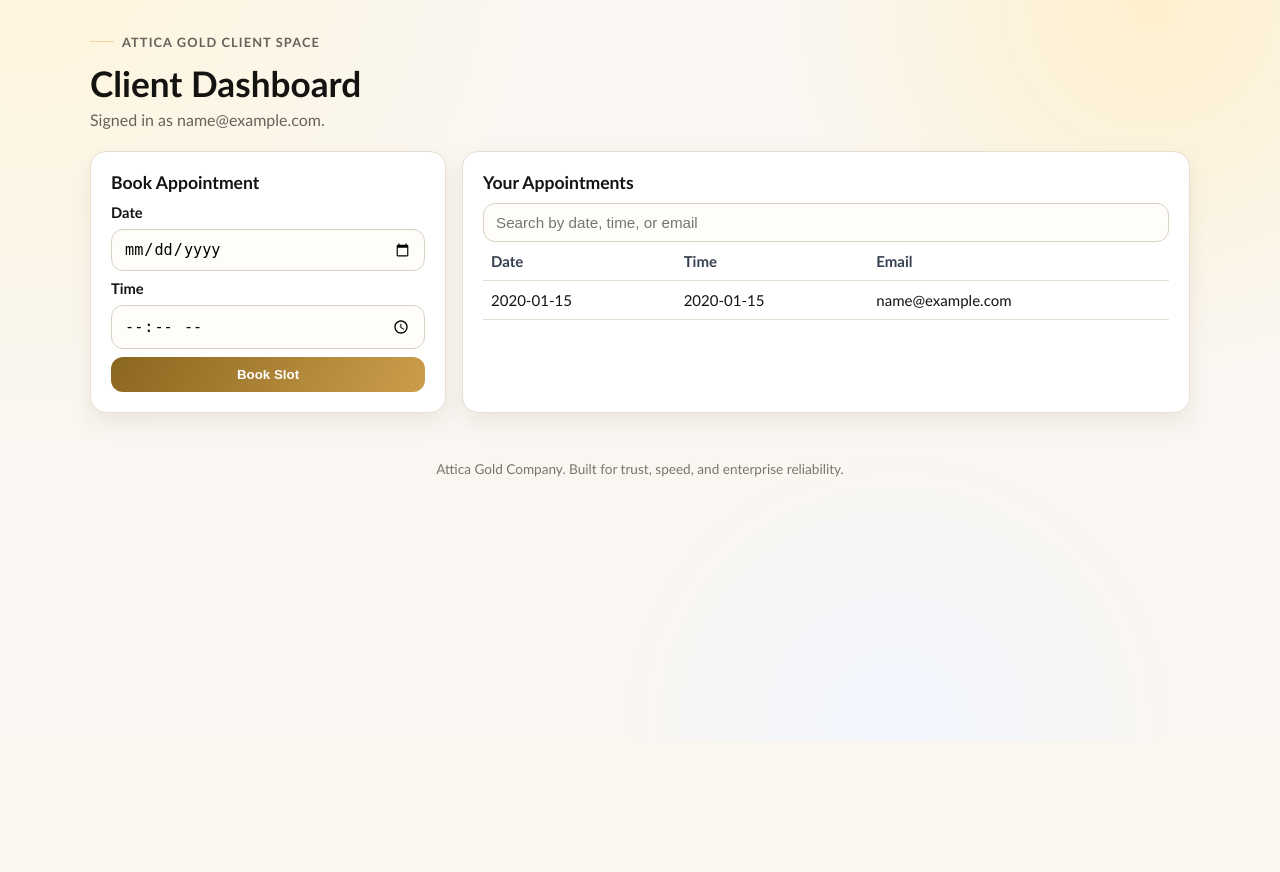
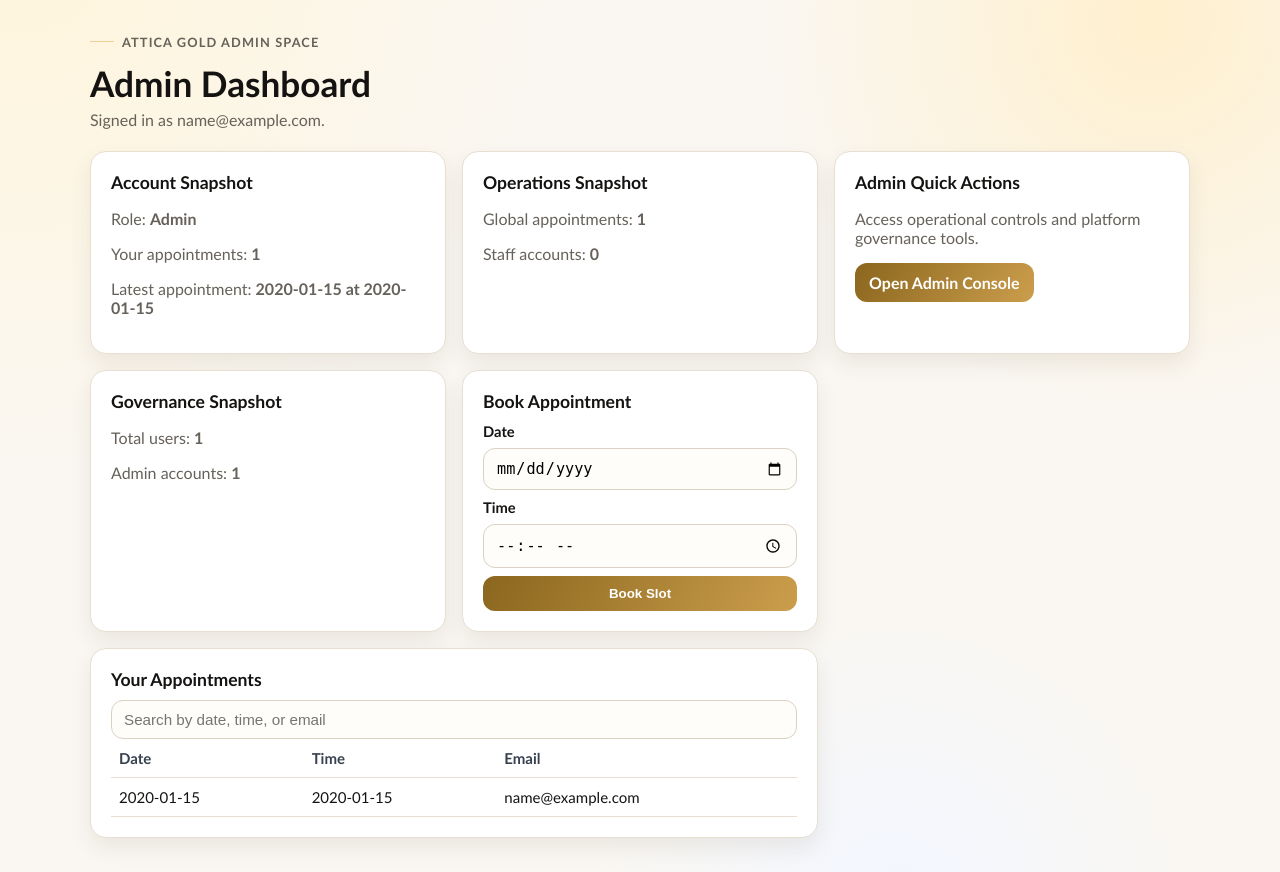
Before and after one commit to Kaif0333/Attica-Gold-Project, a FastAPI app: page /dashboard in a window 1280 px wide. Shown: the part 59-931 px from the top of the page. Before the commit the page ends 800 px from the top, so only its background shows below. Run offline with FastAPI, Linux system fonts and the light colour scheme; the visitor is signed in with stand-in values (Sample User, id 1); tables that the repository leaves empty hold one stand-in row (values such as "Sample post").

Commit message:
feat: personalize dashboard experience by user role

```diff
--- a/app/main.py
+++ b/app/main.py
@@ -598,6 +598,7 @@ def register(
 def dashboard(request: Request, db: Session = Depends(get_db)):
     user_id = request.session.get("user_id")
     user_email = request.session.get("user")
+    user_role = request.session.get("role", "client")
     if not user_id or not user_email:
         return RedirectResponse("/login", status_code=303)
 
@@ -612,11 +613,35 @@ def dashboard(request: Request, db: Session = Depends(get_db)):
         .order_by(Appointment.created_at.desc())
         .all()
     )
+
+    total_appointments = len(appointments)
+    latest_appointment = appointments[0] if appointments else None
+    role_metrics = {
+        "total_appointments": total_appointments,
+        "latest_appointment_label": (
+            f"{latest_appointment.date} at {latest_appointment.time}" if latest_appointment else "None"
+        ),
+    }
+
+    if user_role in {"staff", "admin"}:
+        all_appointments_count = db.query(Appointment).count()
+        staff_count = db.query(User).filter(User.role == "staff").count()
+        role_metrics["global_appointments"] = all_appointments_count
+        role_metrics["staff_count"] = staff_count
+
+    if user_role == "admin":
+        total_users = db.query(User).count()
+        admin_count = db.query(User).filter(User.role == "admin").count()
+        role_metrics["total_users"] = total_users
+        role_metrics["admin_count"] = admin_count
+
     return templates.TemplateResponse(
         request,
         "dashboard.html",
         {
             "user_email": user_email,
+            "user_role": user_role,
+            "role_metrics": role_metrics,
             "appointments": appointments,
             "flash": pop_flash(request),
             "csrf_token": get_or_create_csrf_token(request),
--- a/templates/dashboard.html
+++ b/templates/dashboard.html
@@ -2,12 +2,40 @@
 {% block title %}Dashboard | Attica Gold{% endblock %}
 {% block content %}
 <section class="dash-head">
-    <p class="tag">Attica Gold Client Space</p>
-    <h1>Client Dashboard</h1>
+    <p class="tag">Attica Gold {{ user_role|title }} Space</p>
+    <h1>{{ user_role|title }} Dashboard</h1>
     <p>Signed in as {{ user_email }}.</p>
 </section>
 
 <section class="panel-grid">
+    <article class="panel reveal">
+        <h3>Account Snapshot</h3>
+        <p class="muted">Role: <strong>{{ user_role|title }}</strong></p>
+        <p class="muted">Your appointments: <strong>{{ role_metrics.total_appointments }}</strong></p>
+        <p class="muted">Latest appointment: <strong>{{ role_metrics.latest_appointment_label }}</strong></p>
+    </article>
+
+    {% if user_role in ["staff", "admin"] %}
+    <article class="panel reveal">
+        <h3>Operations Snapshot</h3>
+        <p class="muted">Global appointments: <strong>{{ role_metrics.global_appointments }}</strong></p>
+        <p class="muted">Staff accounts: <strong>{{ role_metrics.staff_count }}</strong></p>
+    </article>
+    {% endif %}
+
+    {% if user_role == "admin" %}
+    <article class="panel reveal interactive-panel">
+        <h3>Admin Quick Actions</h3>
+        <p class="muted">Access operational controls and platform governance tools.</p>
+        <a class="btn btn-primary" href="/admin">Open Admin Console</a>
+    </article>
+    <article class="panel reveal">
+        <h3>Governance Snapshot</h3>
+        <p class="muted">Total users: <strong>{{ role_metrics.total_users }}</strong></p>
+        <p class="muted">Admin accounts: <strong>{{ role_metrics.admin_count }}</strong></p>
+    </article>
+    {% endif %}
+
     <article class="panel reveal interactive-panel">
         <h3>Book Appointment</h3>
         <form method="post" action="/book-appointment" class="form-grid">
```
Also changed, not shown: tests/test_web_flow.py (+21 -0 lines).
